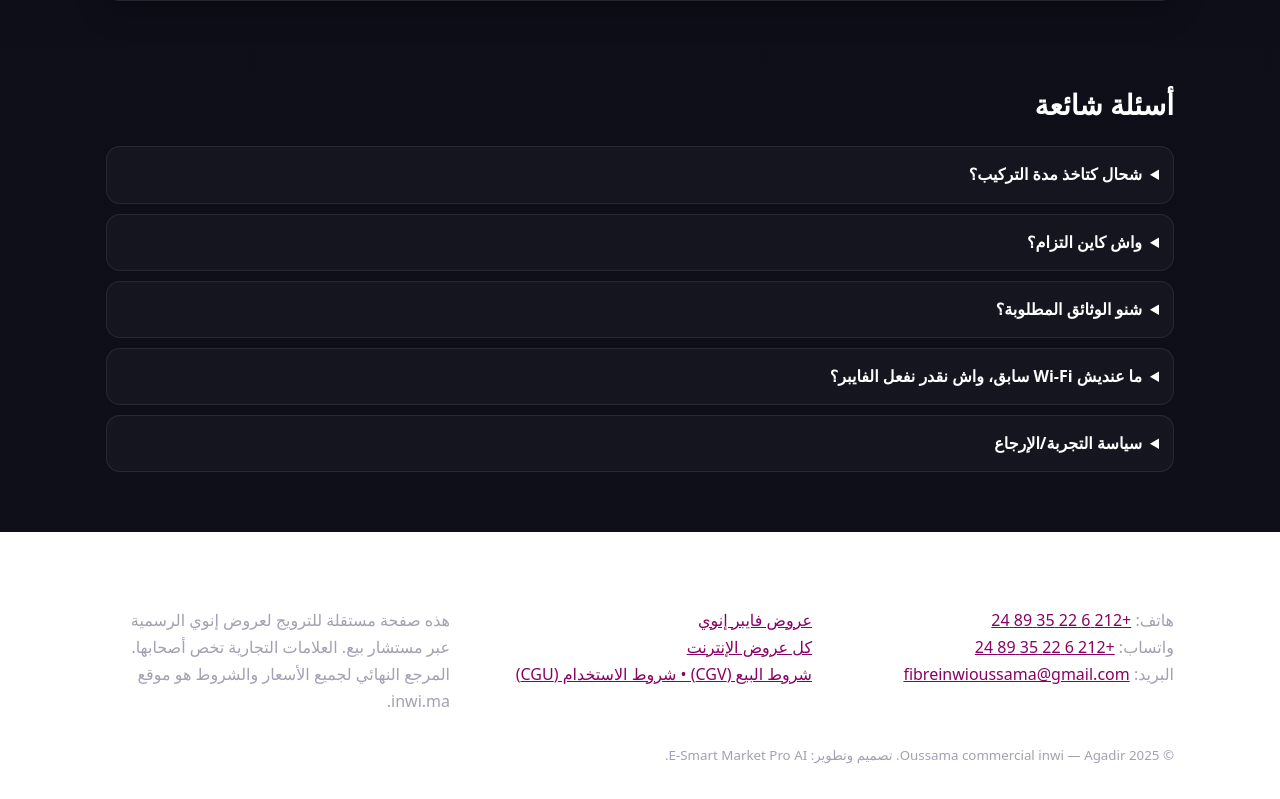
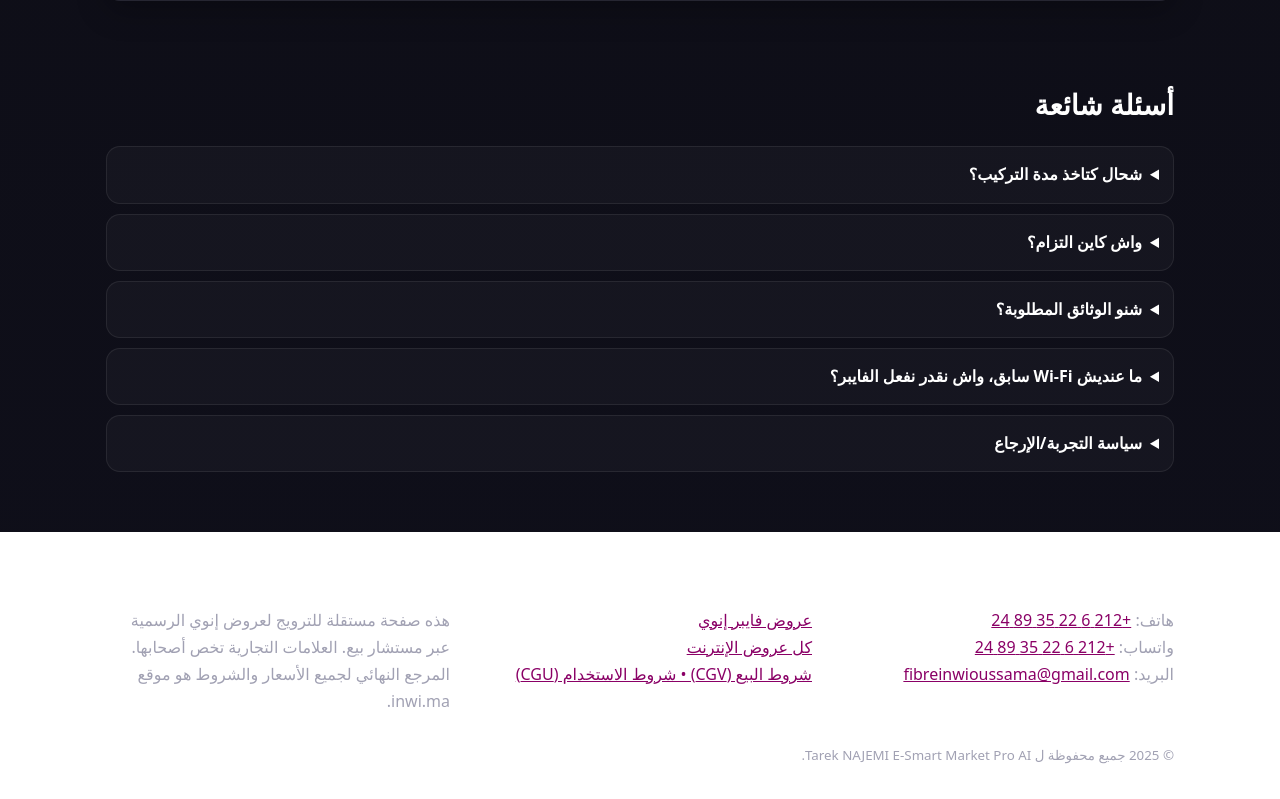
Before and after one commit to najemi19/fibreinwioussama, a plain HTML site: page index.html in a window 1280 px wide. Shown: the part 2874-3673 px from the top of the page. Drawn offline with Linux system fonts and the light colour scheme.

Commit message:
Update index.html

```diff
--- a/index.html
+++ b/index.html
@@ -308,7 +308,7 @@
       </div>
     </div>
     <div class="container" style="margin-top:10px">
-      <small class="muted">© 2025 Oussama commercial inwi — Agadir. تصميم وتطوير: E‑Smart Market Pro AI.</small>
+      <small class="muted">© 2025 جميع محفوظة ل Tarek NAJEMI E-Smart Market Pro AI.</small>
     </div>
   </footer>
 
```
